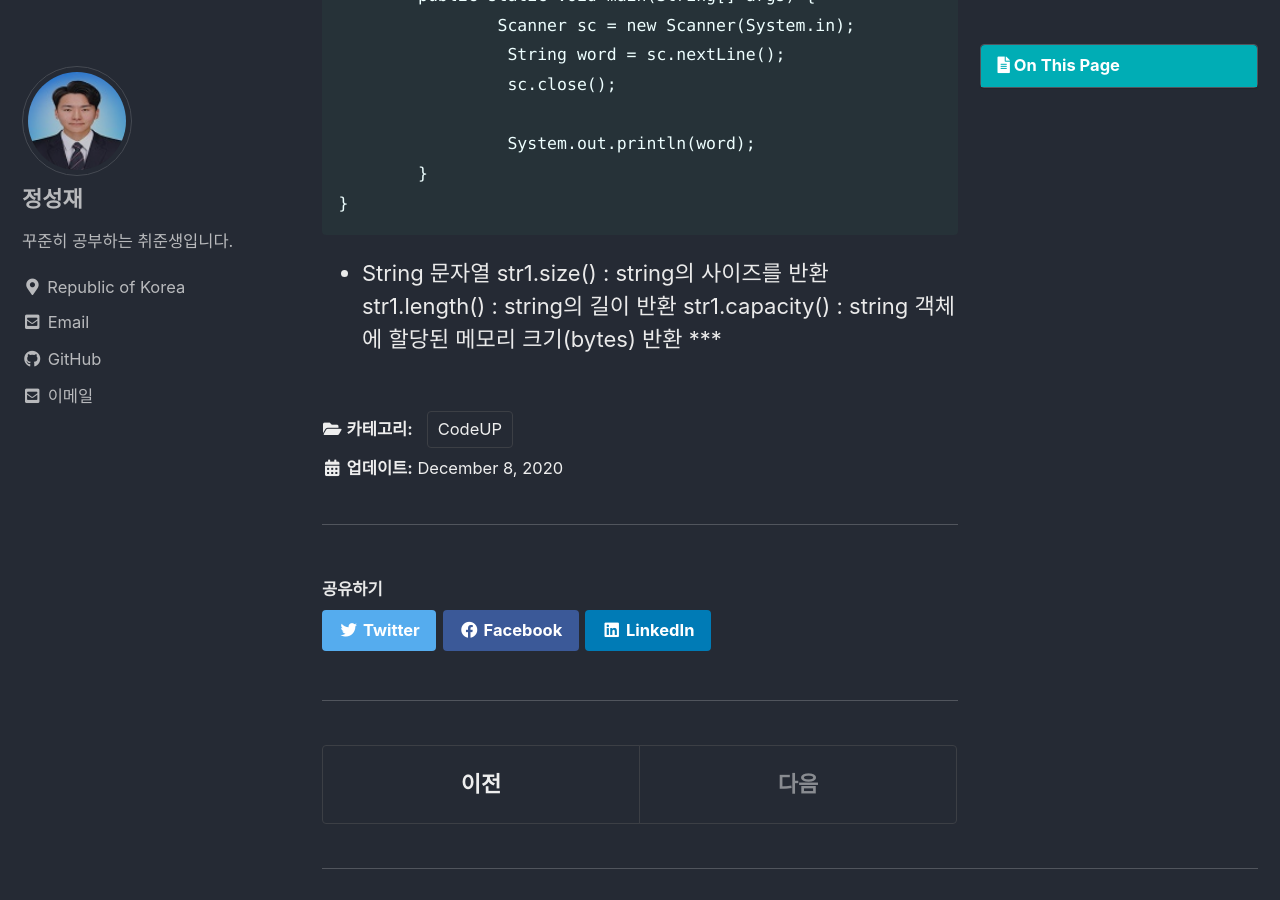
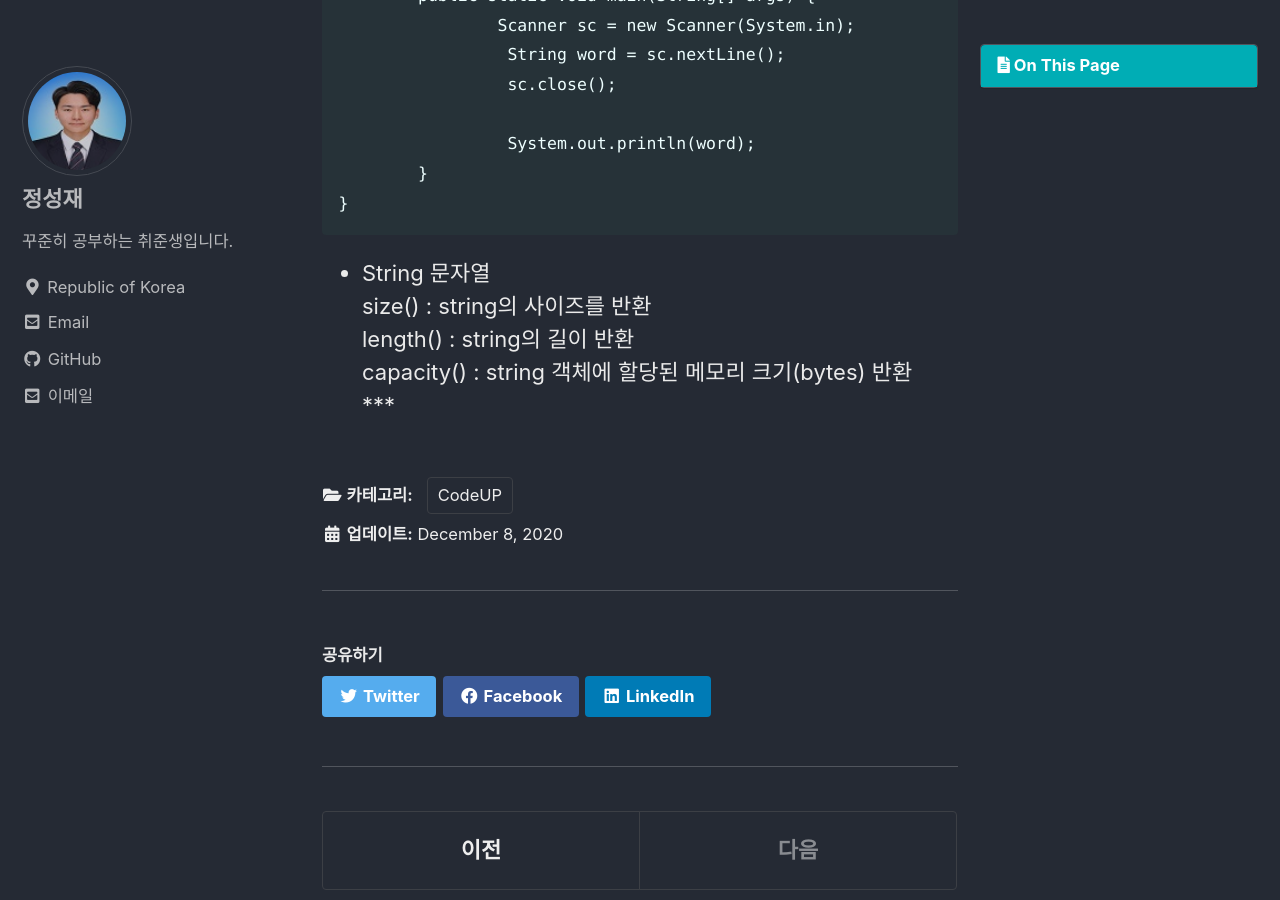
Before and after one commit to SungjaeGH/SungjaeGH.github.io, a Jekyll site: the page built from _posts/Algorithm/CodeUP/2020-12-08-1011.md, in a window 1280 px wide and 900 px high, scrolled down 524 px. Built offline with Jekyll 4.4.1, drawn with Linux system fonts in a browser that asks for light colours; cached includes are drawn as plain includes.

Commit message:
Update 2020-12-08-1011.md

````diff
--- a/_posts/Algorithm/CodeUP/2020-12-08-1011.md
+++ b/_posts/Algorithm/CodeUP/2020-12-08-1011.md
@@ -30,7 +30,7 @@ public class _1011 {
 }
 ```
 * String 문자열
- str1.size() : string의 사이즈를 반환
- str1.length() : string의 길이 반환
-  str1.capacity() : string 객체에 할당된 메모리 크기(bytes) 반환
+ size() : string의 사이즈를 반환
+ length() : string의 길이 반환
+ capacity() : string 객체에 할당된 메모리 크기(bytes) 반환
 ***
````
